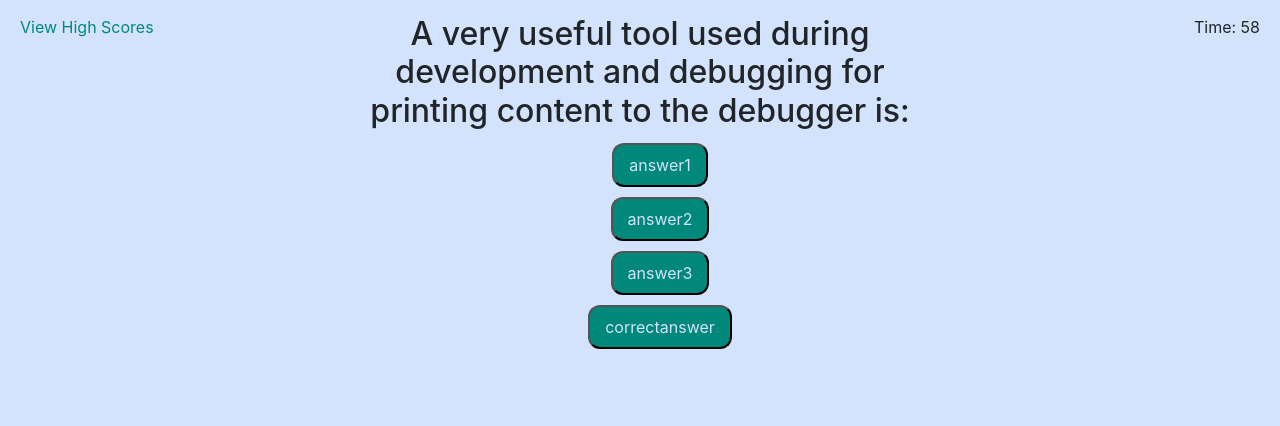
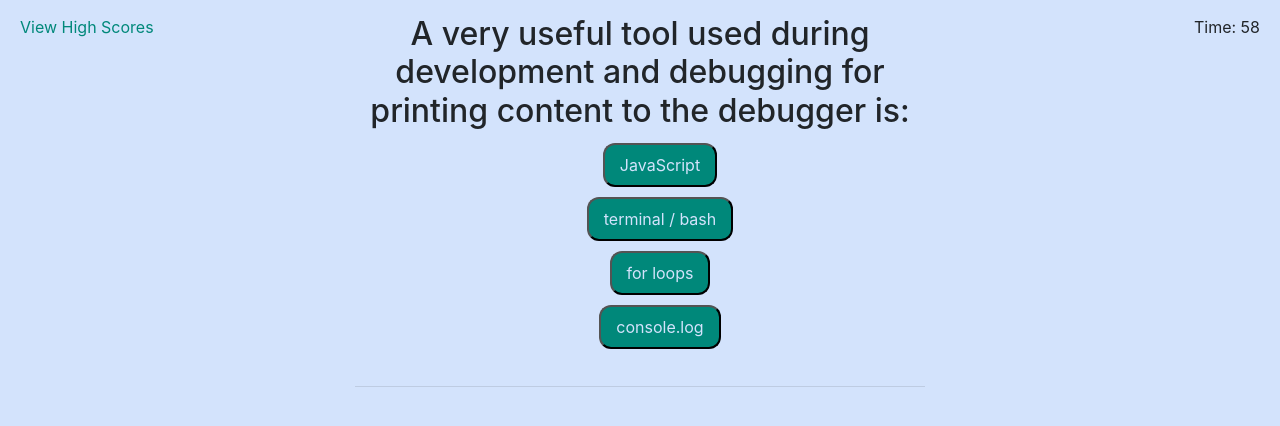
Before and after one commit to christinakerr/CodeQuiz, a plain HTML site: page index.html in a window 1280 px wide. Both pictures are taken after a click on the button "Start". Drawn offline with nearby package versions, Linux system fonts and the light colour scheme.

Commit message:
Finished function for changing questions. At the moment it works in Firefox but not in Chrome. Refs #5

```diff
--- a/index.html
+++ b/index.html
@@ -62,7 +62,7 @@
 
     <script src="https://cdnjs.cloudflare.com/ajax/libs/jquery/3.5.1/jquery.slim.min.js"></script>
     <script src="https://cdnjs.cloudflare.com/ajax/libs/popper.js/1.16.1/umd/popper.min.js"></script>
-    <script src="https://cdnjs.cloudflare.com/ajax/libs/twitter-bootstrap/4.5.2/js/bootstrap.min.js"></script>
+    <!-- <script src="https://cdnjs.cloudflare.com/ajax/libs/twitter-bootstrap/4.5.2/js/bootstrap.min.js"></script> -->
     <script src="script.js"></script>
 </body>
 
--- a/script.js
+++ b/script.js
@@ -13,38 +13,38 @@ var secondsLeft = 60;
 var questions = [
      //Question 1
         "Commonly used data types DO NOT include:", //0
-    {   answer1: "1. strings", //1
-        answer2: "2. booleans",
-        correctanswer: "3. alerts",
-        answer4: "4. numbers"
+    {   answer1: "strings", //1
+        answer2: "booleans",
+        correctanswer: "alerts",
+        answer4: "numbers"
     },
      // Question 2
         "The condition in an if / else statement is enclosed within ____.", //2
-    {   answer1: "1. quotes", //3
-        answer2: "2. curly brackets",
-        correctanswer: "3. parentheses",
-        answer4: "4. square brackets"
+    {   answer1: "quotes", //3
+        answer2: "curly brackets",
+        correctanswer: "parentheses",
+        answer4: "square brackets"
     },
      //Question 3
         "Arrays in JavaScript can be used to store ____.", //4
-    {   answer1: "1. numbers and strings", //5
-        answer2: "2. other arrays",
-        answer3: "3. booleans",
-        correctanswer: "4. all of the above"
+    {   answer1: "numbers and strings", //5
+        answer2: "other arrays",
+        answer3: "booleans",
+        correctanswer: "all of the above"
     },
      // Question 4
         "String values must be enclosed within ____ when being assigned to variables.", //6
-    {   answer1: "1. commas", //7
-        answer2: "2. curly brackets",
-        correctanswer: "3. quotes",
-        answer4: "4. parentheses"
+    {   answer1: "commas", //7
+        answer2: "curly brackets",
+        correctanswer: "quotes",
+        answer4: "parentheses"
     },
      // Question 5
         "A very useful tool used during development and debugging for printing content to the debugger is:", //8
-    {   answer1: "1. JavaScript", //9
-        answer2: "2. terminal / bash",
-        answer3: "3. for loops",
-        correctanswer: "4. console.log"
+    {   answer1: "JavaScript", //9
+        answer2: "terminal / bash",
+        answer3: "for loops",
+        correctanswer: "console.log"
     }
 ]
 
@@ -65,7 +65,7 @@ function changeQuestions () {
     for (var i = 0; i < questions.length; i+=2) {
         headerDiv.innerHTML = ""; // Clear the start page or old question
         bodyDiv.innerHTML = "";
-        footerDiv.innerHTML = "";
+        footerDiv.innerHTML = "<hr />";
 
         var questionDisplay = document.createElement("h2"); // Display question
         questionDisplay.textContent = questions[i];
@@ -75,13 +75,15 @@ function changeQuestions () {
         var answerIndex = questions[i+1];
 
         for (var answerChoice in answerIndex) {
+            console.log(answerIndex[answerChoice]);
             var answerLi = document.createElement("li");
+
             var answerButton = document.createElement("button");
-            answerButton.textContent = answerChoice;
-             // console.log(answerIndex.answerChoice);  HOW TO ACCESS EACH ANSWER WITHIN THE OBJECT WITHIN THE ARRAY
+            answerButton.textContent = answerIndex[answerChoice];
+
             answerLi.appendChild(answerButton);
             answerList.appendChild(answerLi);
-        }
+        };
 
         bodyDiv.appendChild(answerList);
 
```
